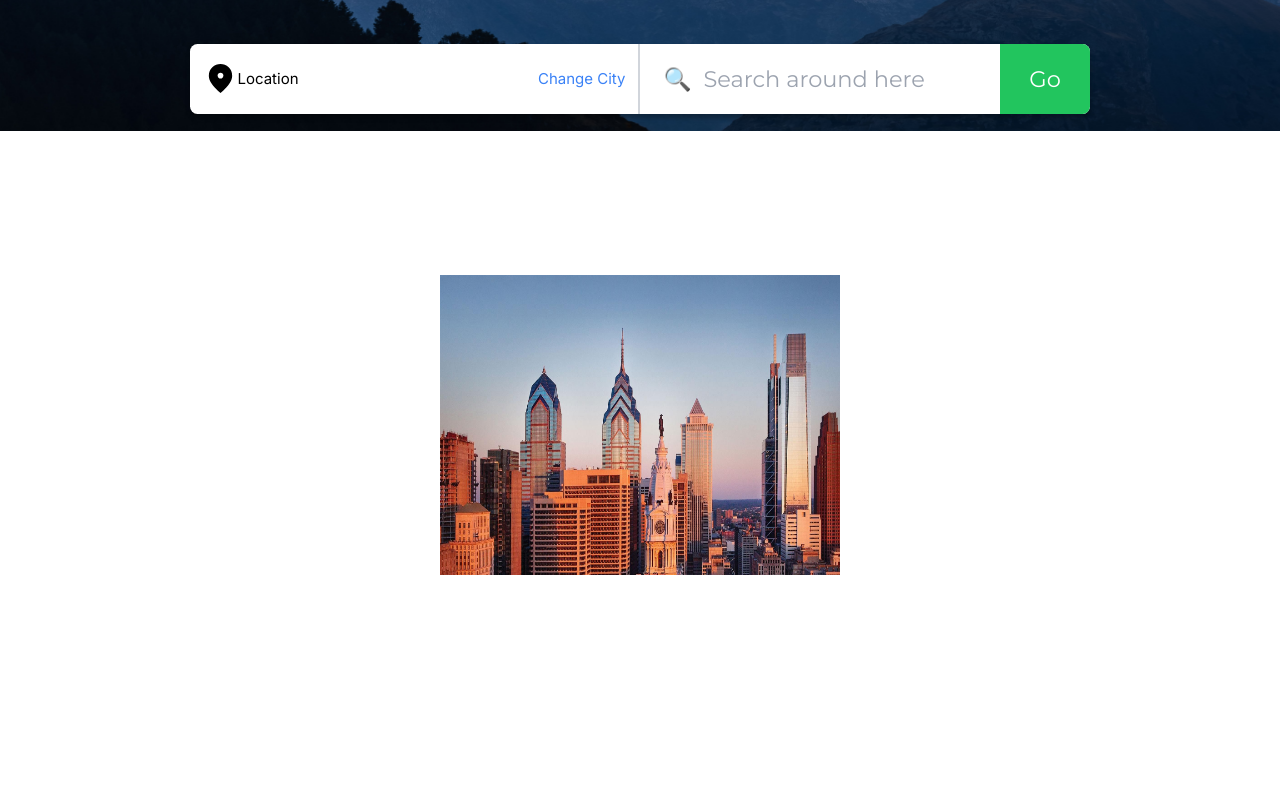
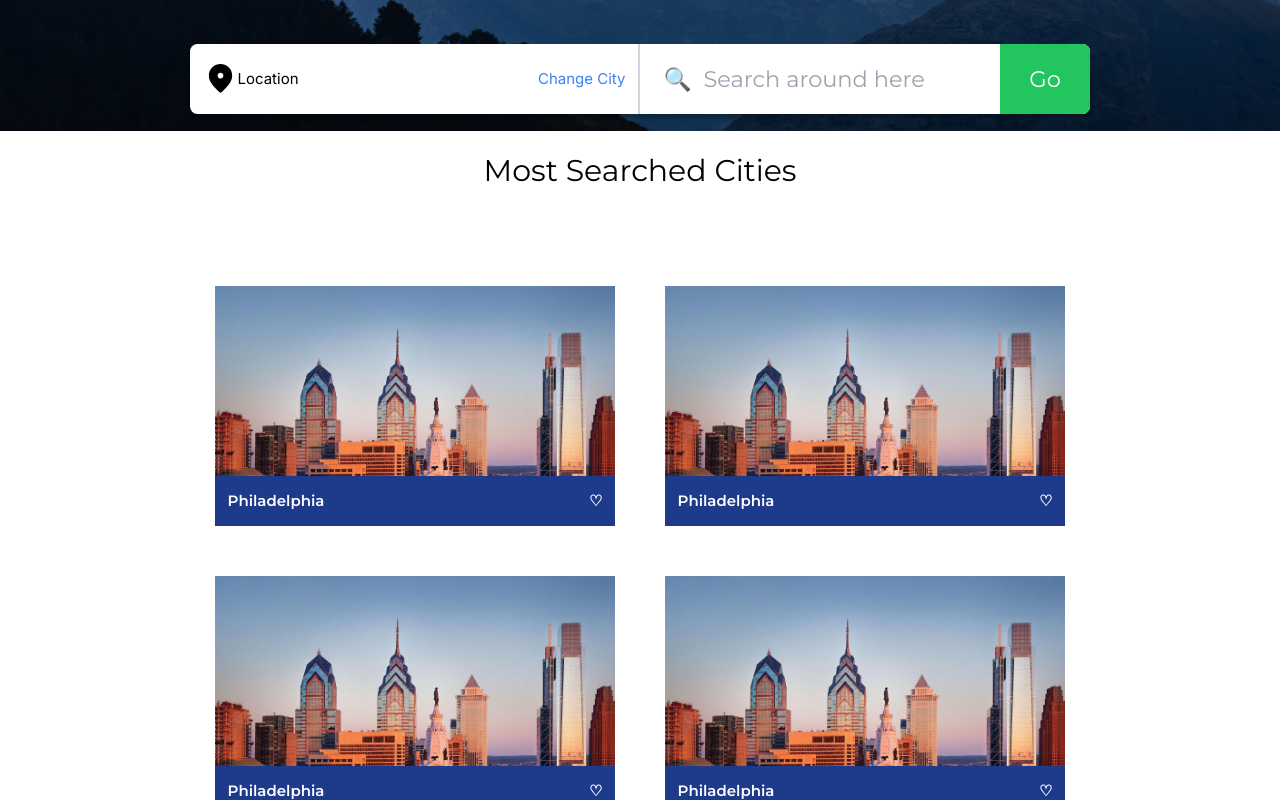
Before and after one commit to eyuel23/DigitalLife, a React (Vite) app: page / in a window 1280 px wide. Shown: the part 419-1219 px from the top of the page. Built offline with nearby package versions, Linux system fonts and the light colour scheme; no server answers.

Commit message:
added most searched page

```diff
--- /dev/null
+++ b/src/components/LifeQuality.tsx/Cities.tsx
@@ -0,0 +1,13 @@
+import React from "react";
+
+export default function Cities(props: any) {
+  return (
+    <div className="relative">
+      <img src={props.image} alt="city" className="w-[40rem] h-96" />
+      <div className="bg-blue-900 h-20 absolute w-full bottom-0 text-2xl flex justify-between items-center px-5 text-white font-semibold">
+        <h1 className="">Philadelphia</h1>
+        <h1 className="">♡</h1>
+      </div>
+    </div>
+  );
+}
--- a/src/components/LifeQuality.tsx/LifeQuality.tsx
+++ b/src/components/LifeQuality.tsx/LifeQuality.tsx
@@ -1,4 +1,5 @@
 import LifeQualityInfo from "./LifeQualityInfo";
+import MostSearched from "./MostSearched";
 
 export default function LifeQuality(props: any) {
   const result: string = props.search;
@@ -6,7 +7,11 @@ export default function LifeQuality(props: any) {
 
   return (
     <section className="min-h-screen mt-10 flex flex-col justify-around items-center ">
-      <LifeQualityInfo search={result} work={work} />
+      {work ? (
+        <LifeQualityInfo search={result} work={work} />
+      ) : (
+        <MostSearched />
+      )}
     </section>
   );
 }
--- /dev/null
+++ b/src/components/LifeQuality.tsx/MostSearched.tsx
@@ -0,0 +1,27 @@
+import React from "react";
+import philly from "../../assets/philly.jpg";
+import Cities from "./Cities";
+
+export default function MostSearched() {
+  const most = [
+    { id: 1, name: "philadelphia", image: philly },
+    { id: 2, name: "philadelphia", image: philly },
+    { id: 3, name: "philadelphia", image: philly },
+    { id: 4, name: "philadelphia", image: philly },
+    { id: 5, name: "philadelphia", image: philly },
+    { id: 6, name: "philadelphia", image: philly },
+    { id: 7, name: "philadelphia", image: philly },
+    { id: 8, name: "philadelphia", image: philly },
+    { id: 9, name: "philadelphia", image: philly },
+  ];
+  return (
+    <div className="flex flex-col items-center gap-40">
+      <h1 className="text-5xl">Most Searched Cities</h1>
+      <div className="flex flex-wrap gap-20 justify-center">
+        {most.map((city) => {
+          return <Cities key={city.id} image={city.image} />;
+        })}
+      </div>
+    </div>
+  );
+}
```
